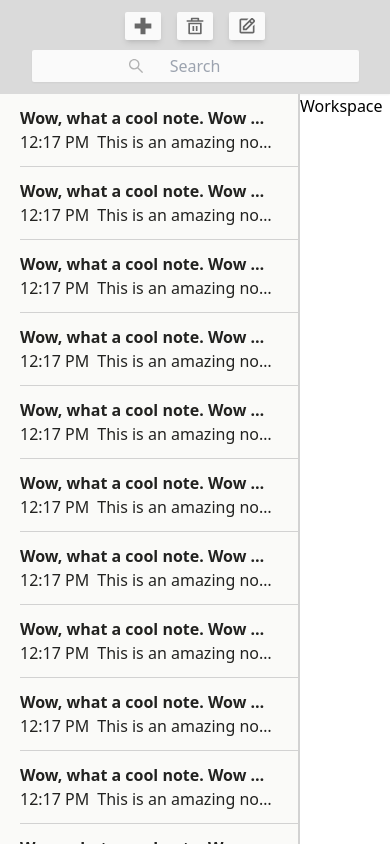
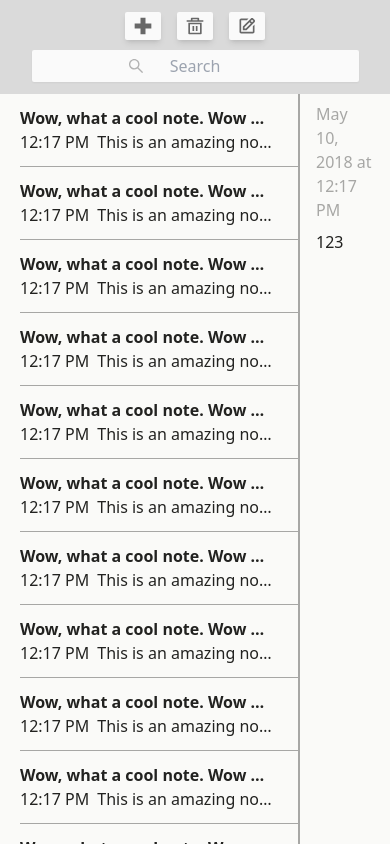
Before and after one commit to cryalonebaby/inboost_test, a React (Create React App) app: page / in a window 390 px wide. Built offline with nearby package versions, Linux system fonts and the light colour scheme.

Commit message:
Added workspace component with raw template without responsive template

```diff
--- a/src/components/Workspace.jsx
+++ b/src/components/Workspace.jsx
@@ -1,8 +1,20 @@
 import React from 'react';
+
 import styles from '../styles';
 
 const Workspace = () => {
-	return <div className={styles.workspace}>Workspace</div>;
+	return (
+		<div className={styles.workspaceContainer}>
+			<div className={styles.workspaceContent}>
+				<h3 className={styles.workspaceDate}>May 10, 2018 at 12:17 PM</h3>
+				<textarea
+					className={`textSpace ${styles.workspaceText}`}
+					name="note"
+					value={'123'}
+				></textarea>
+			</div>
+		</div>
+	);
 };
 
 export default Workspace;
--- a/src/index.css
+++ b/src/index.css
@@ -34,6 +34,16 @@ body {
 	border-radius: 3px; /* Закругление углов */
 }
 
+.textSpace::-webkit-scrollbar {
+	width: 8px; /* Ширина полосы прокрутки */
+	border-radius: 10px; /* Закругление углов */
+}
+
+.textSpace::-webkit-scrollbar-thumb {
+	background-color: #c0c0c0; /* Цвет полосы прокрутки */
+	border-radius: 3px; /* Закругление углов */
+}
+
 @media (max-width: 500px) {
 	.navBar {
 		flex-direction: column;
--- a/src/styles/index.js
+++ b/src/styles/index.js
@@ -17,7 +17,10 @@ const styles = {
   itemText: 'overflow-hidden text-ellipsis whitespace-nowrap flex-grow pr-8 font-light',
   itemDate: 'flex-shrink-0 flex-grow-0 font-normal',
   //* Workspace
-  workspace: 'flex-1 flex',
+  workspaceContainer: 'flex-1 flex bg-bgGray',
+  workspaceContent: 'flex flex-col items-center px-4 py-2 gap-2 w-full h-full',
+  workspaceDate: 'text-infoGray font-medium',
+  workspaceText: 'bg-bgGray text-primaryBlack font-medium h-full w-full outline-none resize-none',
 }
 
 export default styles
--- a/tailwind.config.js
+++ b/tailwind.config.js
@@ -10,7 +10,7 @@ module.exports = {
         selectedGray: '#E1E1DF',
         bgGray: '#FAFAF8',
         primaryBlack: '#222220',
-        infoGray: '#D2D2D2',
+        infoGray: '#A7A7A5',
       }
     },
   },
```
